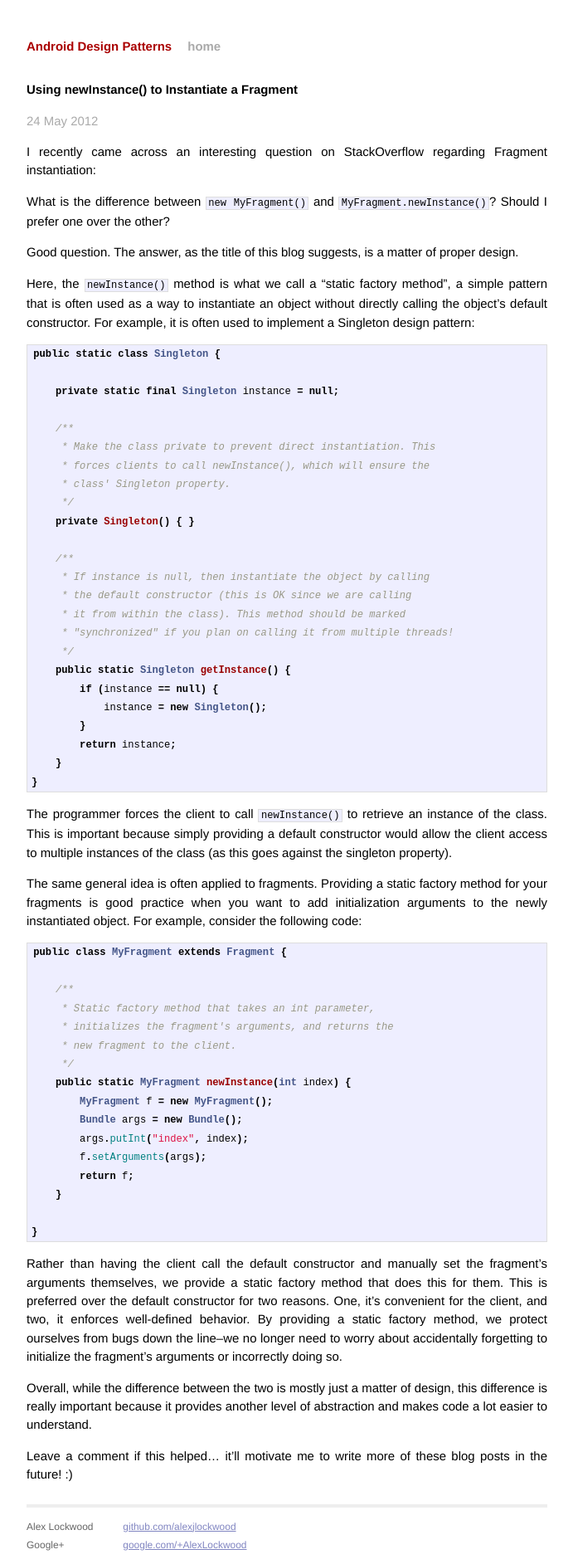
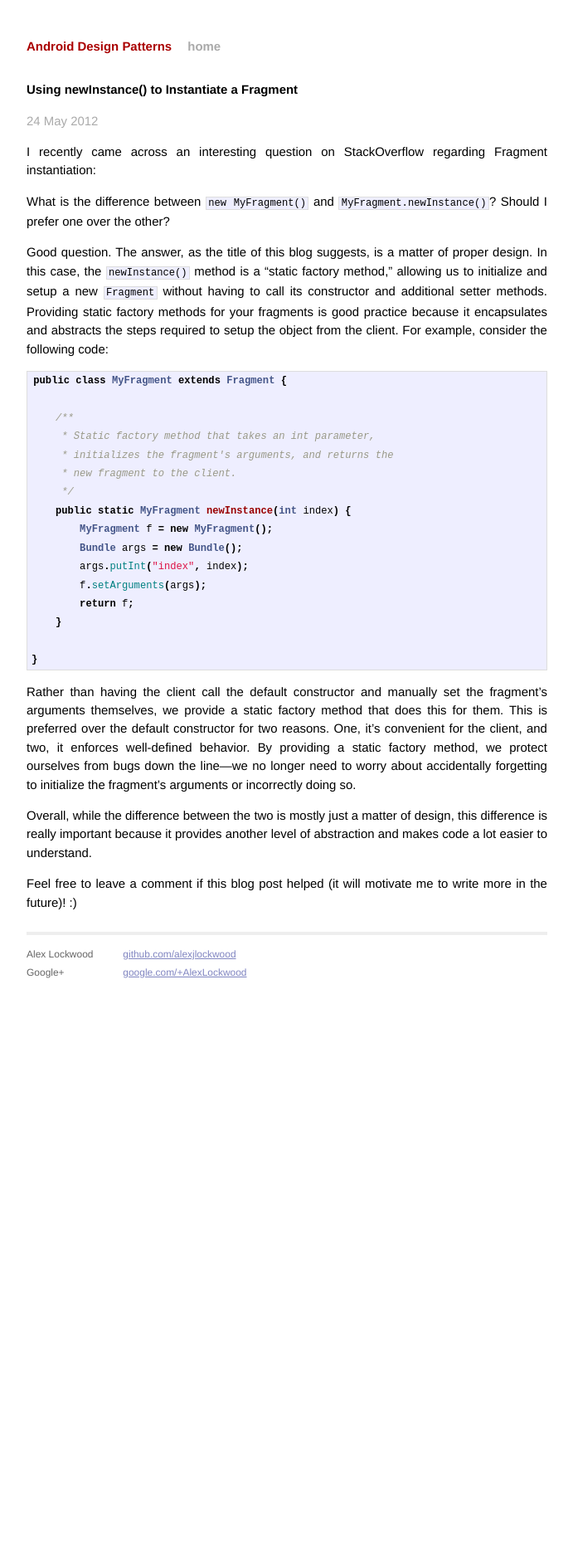
Before and after one commit to alexjlockwood/AndroidDesignPatterns, a Jekyll site: the page built from _posts/2012-05-24-using-newinstance-to-instantiate-a-fragment.md, in a window 1280 px wide. Shown: the whole page at 83% size, without its empty margins (294-985 px from the left). Built offline with Jekyll 4.4.1, drawn with Linux system fonts in a browser that asks for light colours; Markdown is read by kramdown in place of the engine named in the settings; after the commit the page ends 1196 px from its top, so only the background shows below that.

Commit message:
Fixed blog post content

````diff
--- a/_posts/2012-05-24-using-newinstance-to-instantiate-a-fragment.md
+++ b/_posts/2012-05-24-using-newinstance-to-instantiate-a-fragment.md
@@ -9,40 +9,7 @@ I recently came across an interesting question on StackOverflow regarding Fragme
 
 > What is the difference between `new MyFragment()` and `MyFragment.newInstance()`? Should I prefer one over the other?
 
-Good question. The answer, as the title of this blog suggests, is a matter of proper design.
-
-Here, the `newInstance()` method is what we call a "static factory method", a simple pattern that is often used as a way to instantiate an object without directly calling the object's default constructor. For example, it is often used to implement a Singleton design pattern:
-
-```java
-public static class Singleton {
-
-    private static final Singleton instance = null;
-
-    /**
-     * Make the class private to prevent direct instantiation. This
-     * forces clients to call newInstance(), which will ensure the
-     * class' Singleton property.
-     */
-    private Singleton() { }
-
-    /**
-     * If instance is null, then instantiate the object by calling
-     * the default constructor (this is OK since we are calling
-     * it from within the class). This method should be marked
-     * "synchronized" if you plan on calling it from multiple threads!
-     */
-    public static Singleton getInstance() {
-        if (instance == null) {
-            instance = new Singleton();
-        }
-        return instance;
-    }
-}
-```
-
-The programmer forces the client to call `newInstance()` to retrieve an instance of the class. This is important because simply providing a default constructor would allow the client access to multiple instances of the class (as this goes against the singleton property).
-
-The same general idea is often applied to fragments. Providing a static factory method for your fragments is good practice when you want to add initialization arguments to the newly instantiated object. For example, consider the following code:
+Good question. The answer, as the title of this blog suggests, is a matter of proper design. In this case, the `newInstance()` method is a "static factory method," allowing us to initialize and setup a new `Fragment` without having to call its constructor and additional setter methods. Providing static factory methods for your fragments is good practice because it encapsulates and abstracts the steps required to setup the object from the client. For example, consider the following code:
 
 ```java
 public class MyFragment extends Fragment {
@@ -63,8 +30,8 @@ public class MyFragment extends Fragment {
 }
 ```
 
-Rather than having the client call the default constructor and manually set the fragment's arguments themselves, we provide a static factory method that does this for them. This is preferred over the default constructor for two reasons. One, it's convenient for the client, and two, it enforces well-defined behavior. By providing a static factory method, we protect ourselves from bugs down the line--we no longer need to worry about accidentally forgetting to initialize the fragment's arguments or incorrectly doing so.
+Rather than having the client call the default constructor and manually set the fragment's arguments themselves, we provide a static factory method that does this for them. This is preferred over the default constructor for two reasons. One, it's convenient for the client, and two, it enforces well-defined behavior. By providing a static factory method, we protect ourselves from bugs down the line&mdash;we no longer need to worry about accidentally forgetting to initialize the fragment's arguments or incorrectly doing so.
 
 Overall, while the difference between the two is mostly just a matter of design, this difference is really important because it provides another level of abstraction and makes code a lot easier to understand.
 
-Leave a comment if this helped... it'll motivate me to write more of these blog posts in the future! :)
+Feel free to leave a comment if this blog post helped (it will motivate me to write more in the future)! :)
````
